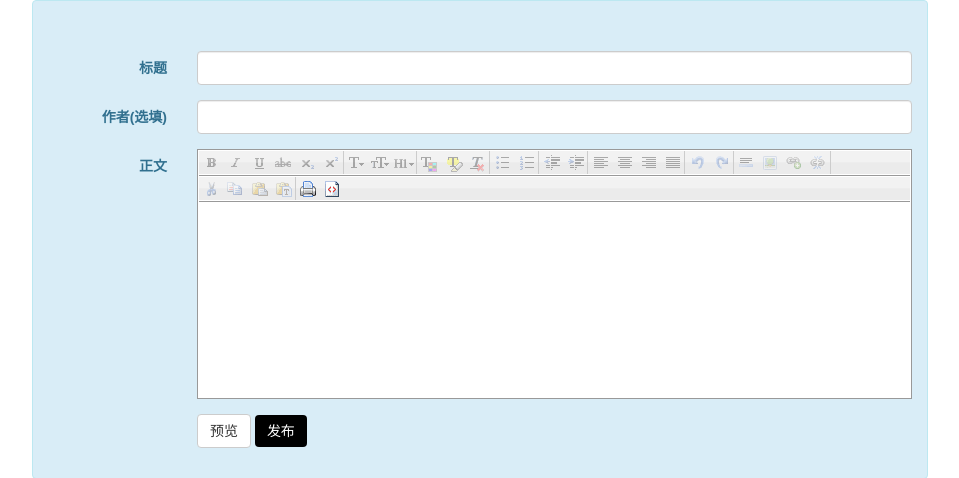
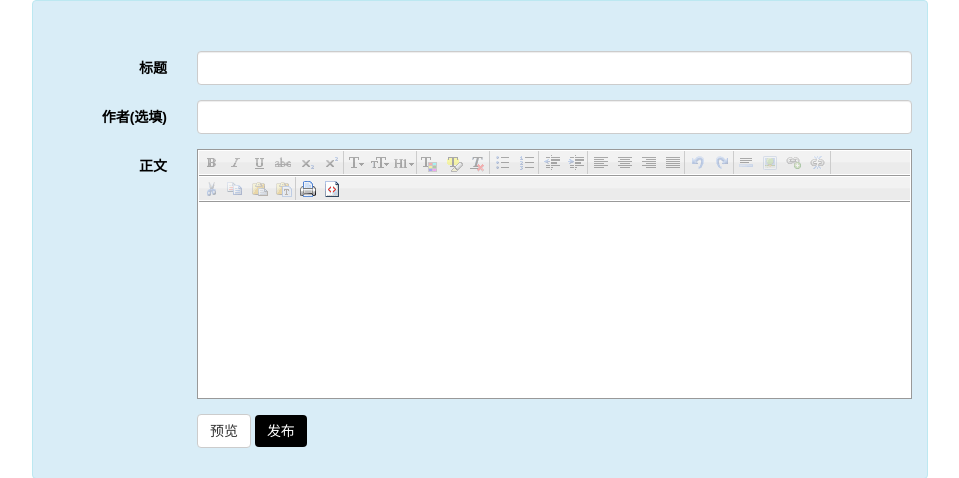
Before and after one commit to niubenaniu/dianshu, a Django app: template www/weixin/templates/article_record/article_record.html in a window 1280 px wide. Shown: the top 478 px of the page, without its empty margins (160-1119 px from the left). Run offline with Django 3.2, Linux system fonts and the light colour scheme; the template is opened without the code that fills it, so the values that code supplies are empty; parts of the project's set-up code (start-up, migrations or seed data) failed here and were passed over; some libraries are stand-ins or nearby versions.

Commit message:
change text color from green to black

```diff
--- a/www/weixin/static/css/article_record.css
+++ b/www/weixin/static/css/article_record.css
@@ -1,4 +1,8 @@
 @CHARSET "UTF-8";
+
+.alert-info{
+        color:black;
+}
 
 #article_record{
         width:70%;
```
